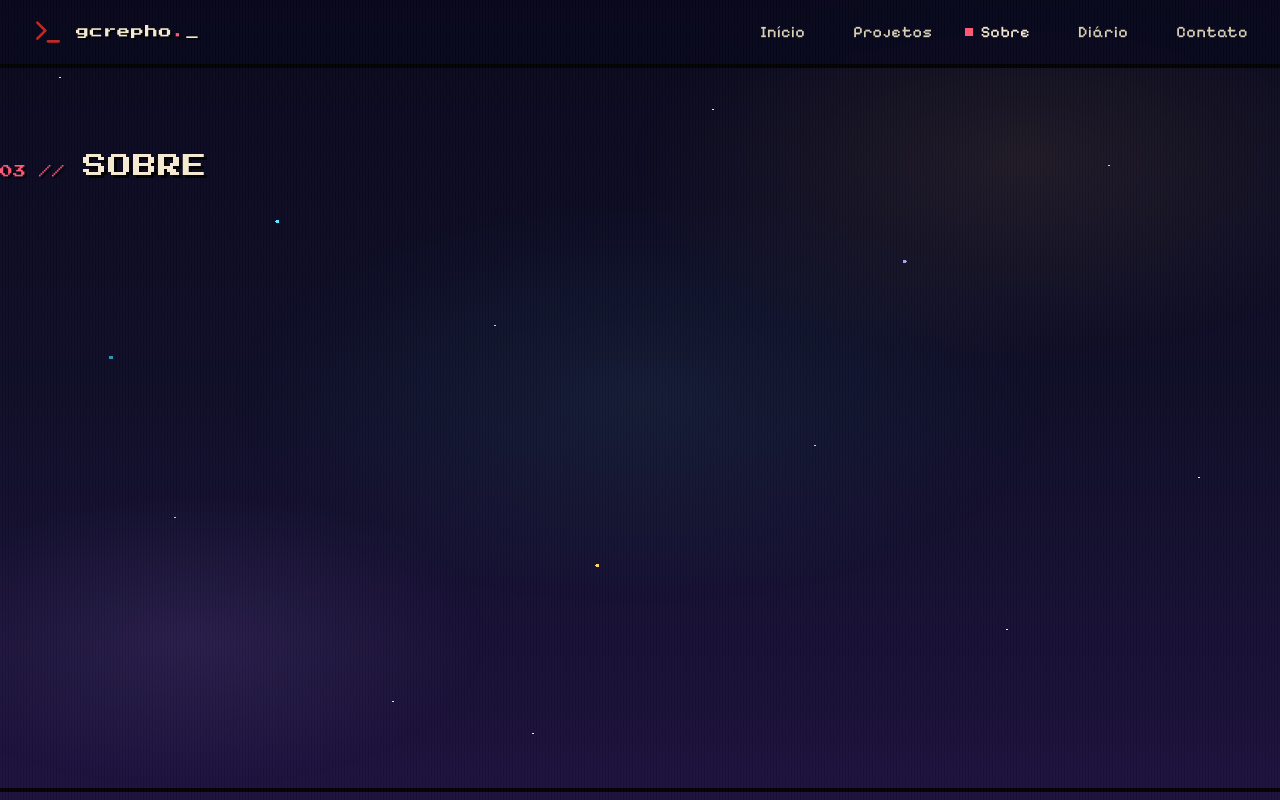
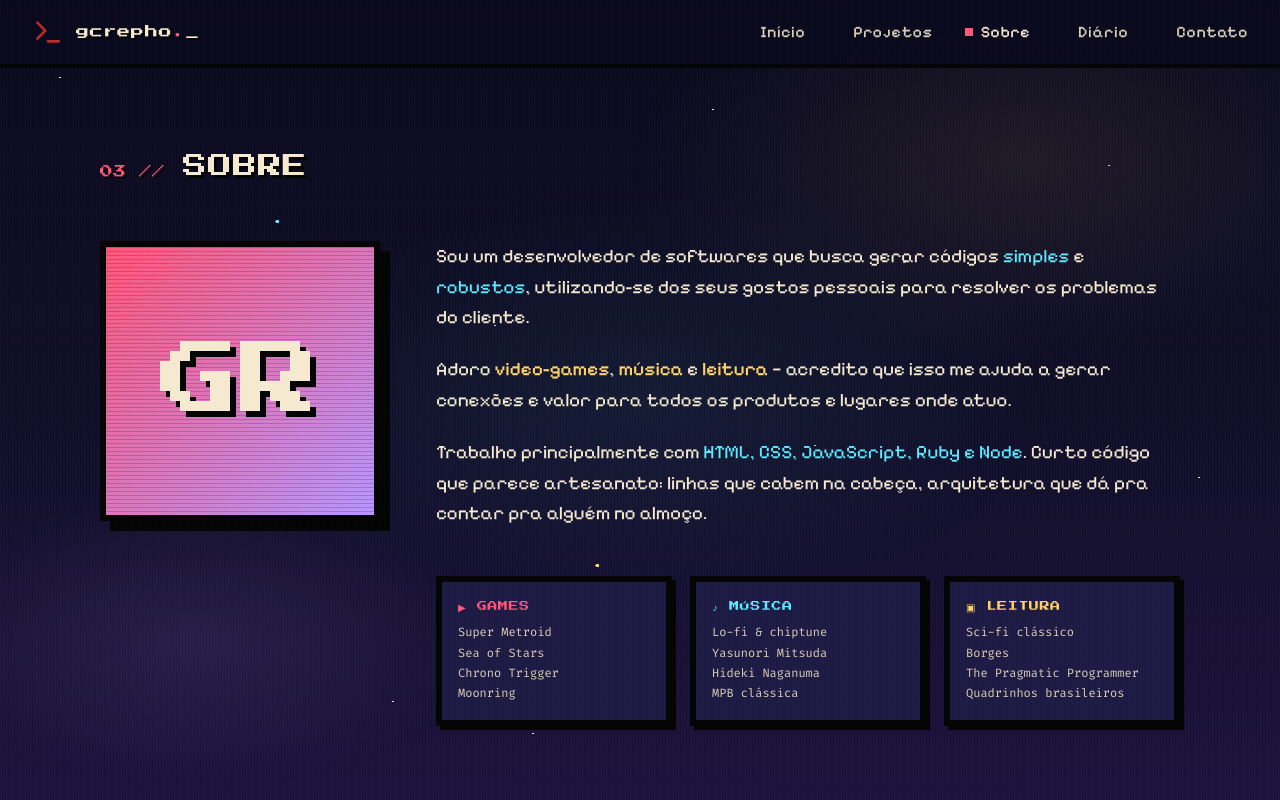
Before and after one commit to pinhaum/pinhaum.github.io, a SvelteKit app: page /about in a window 1280 px wide. Shown: the top 800 px of the page. Built offline with nearby package versions, Linux system fonts and the light colour scheme.

Commit message:
feat(about): implement bio layout with portrait and favorites grid

```diff
--- a/src/routes/about/+page.svelte
+++ b/src/routes/about/+page.svelte
@@ -1,11 +1,119 @@
-<svelte:head>
-  <title>Sobre · gcrepho</title>
-</svelte:head>
+<svelte:head><title>Sobre · gcrepho</title></svelte:head>
 
-<section class="page">
+<section class="page container">
   <header class="page-title">
     <span class="num">03 //</span>
     <span class="label">SOBRE</span>
   </header>
-  <!-- TODO: bio + favorites grid -->
+  <div class="about-grid">
+    <div class="portrait">
+      <span class="portrait-letters">GR</span>
+    </div>
+    <div class="about-bio">
+      <p>Sou um desenvolvedor de softwares que busca gerar códigos <em>simples</em> e <em>robustos</em>, utilizando-se dos seus gostos pessoais para resolver os problemas do cliente.</p>
+      <p>Adoro <strong>video-games</strong>, <strong>música</strong> e <strong>leitura</strong> — acredito que isso me ajuda a gerar conexões e valor para todos os produtos e lugares onde atuo.</p>
+      <p>Trabalho principalmente com <em>HTML, CSS, JavaScript, Ruby e Node</em>. Curto código que parece artesanato: linhas que cabem na cabeça, arquitetura que dá pra contar pra alguém no almoço.</p>
+      <div class="favorites">
+        <div class="fav">
+          <span class="fav-cat c-game">▶ GAMES</span>
+          <div class="fav-list">Super Metroid<br/>Sea of Stars<br/>Chrono Trigger<br/>Moonring</div>
+        </div>
+        <div class="fav">
+          <span class="fav-cat c-music">♪ MÚSICA</span>
+          <div class="fav-list">Lo-fi & chiptune<br/>Yasunori Mitsuda<br/>Hideki Naganuma<br/>MPB clássica</div>
+        </div>
+        <div class="fav">
+          <span class="fav-cat c-book">▣ LEITURA</span>
+          <div class="fav-list">Sci-fi clássico<br/>Borges<br/>The Pragmatic Programmer<br/>Quadrinhos brasileiros</div>
+        </div>
+      </div>
+    </div>
+  </div>
 </section>
+
+<style>
+  .about-grid {
+    display: grid;
+    grid-template-columns: 280px 1fr;
+    gap: 56px;
+    align-items: start;
+  }
+
+  .portrait {
+    width: 280px;
+    height: 280px;
+    background: linear-gradient(135deg, var(--gcr-coral) 0%, var(--gcr-nebula) 100%);
+    border: var(--border-3);
+    box-shadow: 10px 10px 0 var(--gcr-ink);
+    display: flex;
+    align-items: center;
+    justify-content: center;
+    position: relative;
+    overflow: hidden;
+  }
+
+  .portrait-letters {
+    font-family: var(--font-display);
+    font-size: 80px;
+    color: var(--gcr-paper);
+    text-shadow: 6px 6px 0 var(--gcr-ink);
+    z-index: 2;
+  }
+
+  .portrait::after {
+    content: '';
+    position: absolute;
+    inset: 0;
+    background: repeating-linear-gradient(
+      0deg,
+      rgba(0, 0, 0, 0) 0 3px,
+      rgba(0, 0, 0, 0.18) 3px 4px
+    );
+    z-index: 1;
+  }
+
+  .about-bio {
+    font-family: var(--font-body);
+    font-size: var(--fs-body);
+    line-height: 1.6;
+    color: var(--fg-1);
+  }
+
+  .about-bio p { margin: 0 0 22px; }
+  .about-bio em { color: var(--gcr-aurora); font-style: normal; }
+  .about-bio strong { color: var(--gcr-moon); font-weight: 500; }
+
+  .favorites {
+    margin-top: var(--space-7);
+    display: grid;
+    grid-template-columns: repeat(3, 1fr);
+    gap: 18px;
+  }
+
+  .fav {
+    background: var(--bg-elevated);
+    border: var(--border-3);
+    box-shadow: var(--shadow-hard);
+    padding: var(--space-4);
+    display: flex;
+    flex-direction: column;
+    gap: var(--space-2);
+  }
+
+  .fav-cat {
+    font-family: var(--font-display);
+    font-size: 10px;
+    letter-spacing: 0.06em;
+  }
+
+  .fav-cat.c-game  { color: var(--gcr-coral); }
+  .fav-cat.c-music { color: var(--gcr-aurora); }
+  .fav-cat.c-book  { color: var(--gcr-moon); }
+
+  .fav-list {
+    font-family: var(--font-mono);
+    font-size: 12px;
+    color: var(--fg-2);
+    line-height: 1.7;
+  }
+</style>
```
